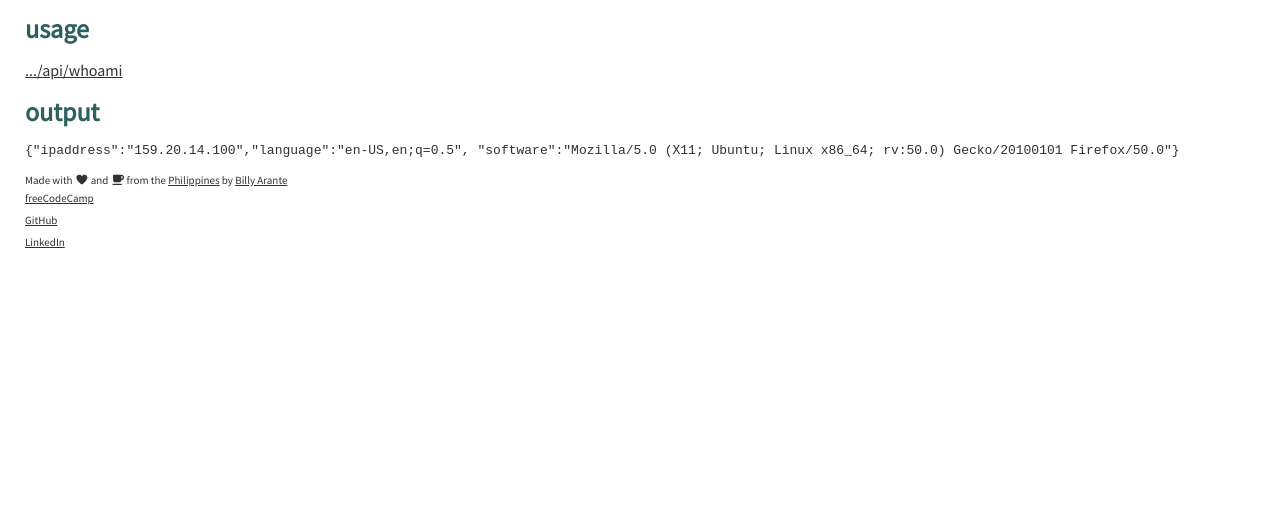
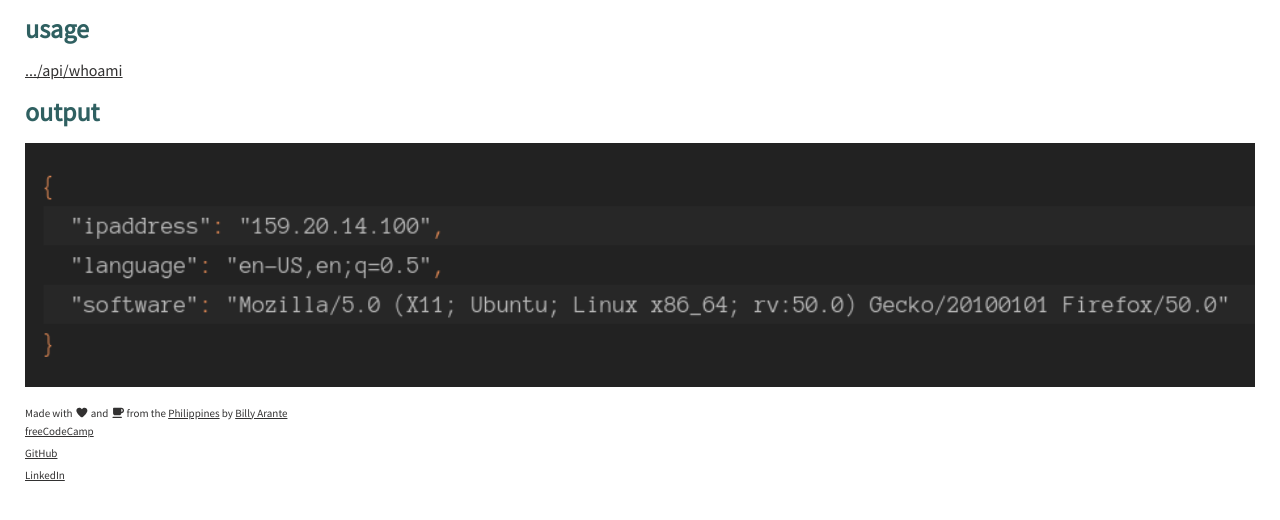
Before and after one commit to arantebw/request-header-parser-microservice, a website: page views/index.html in a window 1280 px wide. Shown: the part 126-646 px from the top of the page. Drawn offline with nearby package versions, Linux system fonts and the light colour scheme; files that its build step writes are made by us from their sources.

Commit message:
add: Use image to display JSON output

```diff
--- a/assets/stylesheets/main.scss
+++ b/assets/stylesheets/main.scss
@@ -26,10 +26,13 @@ main {
     text-transform: lowercase;
   }
   h1 + a,
-  h2 + a,
-  code {
+  h2 + a {
     display: inline-block;
     margin-top: 15px;
+  }
+  img {
+    margin-top: 15px;
+    width: 100%;
   }
 }
 
--- a/views/index.html
+++ b/views/index.html
@@ -16,8 +16,7 @@
     <h2>Usage</h2>
     <a href="/api/whoami">.../api/whoami</a>
     <h2>Output</h2>
-    <code>{"ipaddress":"159.20.14.100","language":"en-US,en;q=0.5",
-    "software":"Mozilla/5.0 (X11; Ubuntu; Linux x86_64; rv:50.0) Gecko/20100101 Firefox/50.0"}</code>
+    <img src="/images/json.png">
     <footer>
       <p>Made with <i class="fas fa-heart"></i> and <i class="fas fa-coffee"></i> from the <a href="#">Philippines</a> by <a href="#">Billy Arante</a></p>
       <div>
```
Also changed, not shown: public/images/json.png (added), public/stylesheets/main.css.
